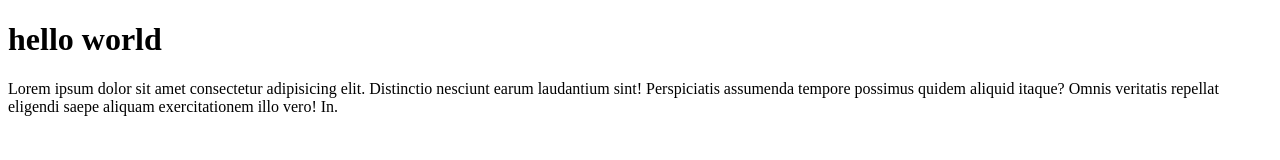
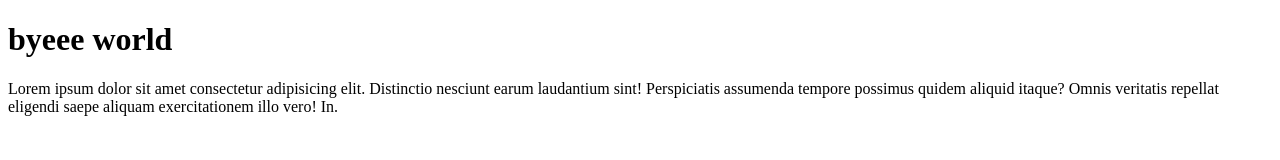
Before and after one commit to AbrishImran/GitHub2, a plain HTML site: page index.html in a window 1280 px wide. Drawn offline with Linux system fonts and the light colour scheme.

Commit message:
add change

```diff
--- a/index.html
+++ b/index.html
@@ -8,9 +8,7 @@
 </head>
 
 <body>
-    <h1>hello world
-
-    </h1>
+    <h1>byeee world</h1>
     <p>Lorem ipsum dolor sit amet consectetur adipisicing elit. Distinctio nesciunt earum laudantium sint! Perspiciatis
         assumenda tempore possimus quidem aliquid itaque? Omnis veritatis repellat eligendi saepe aliquam exercitationem
         illo vero! In.</p>
```
